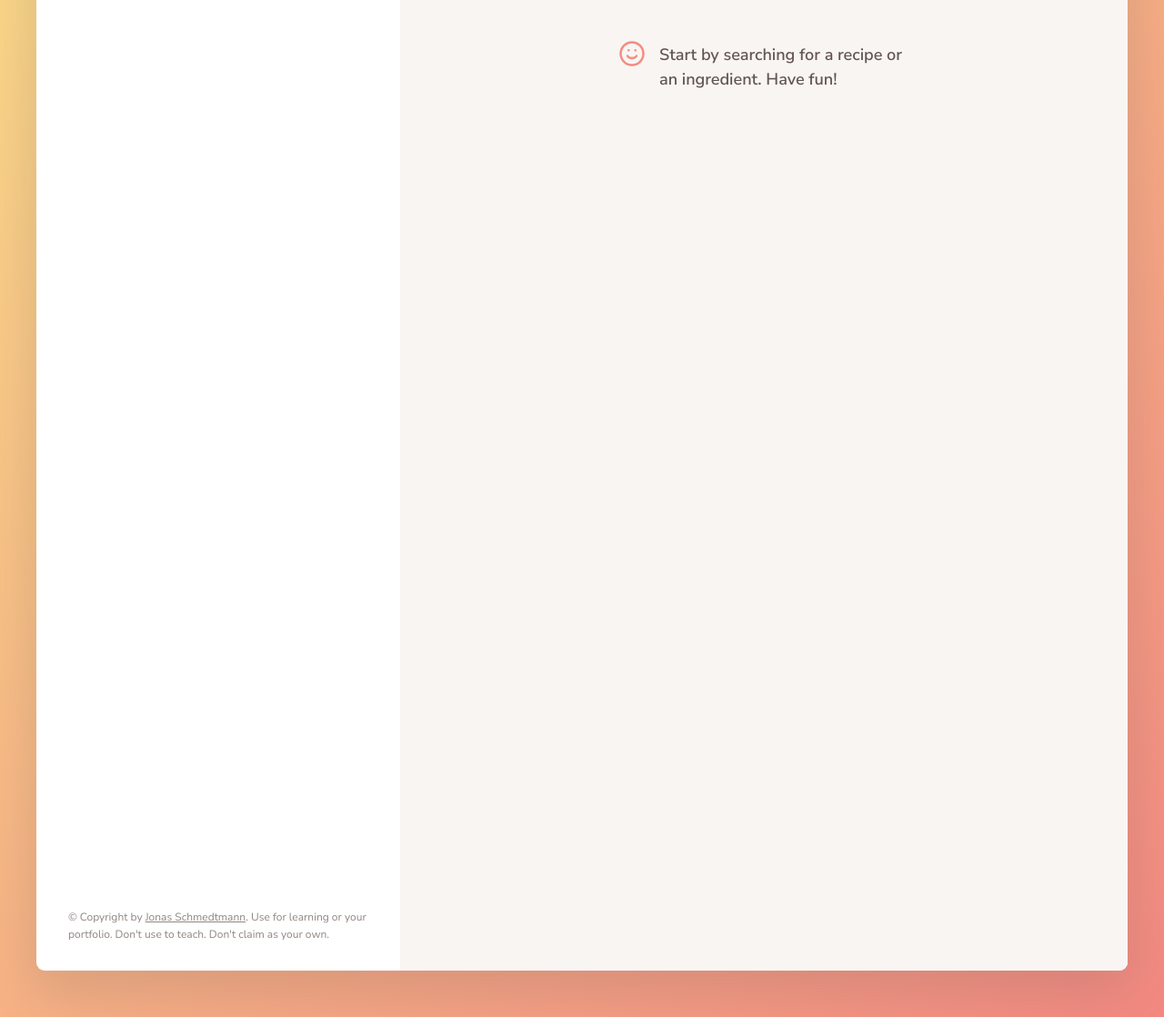
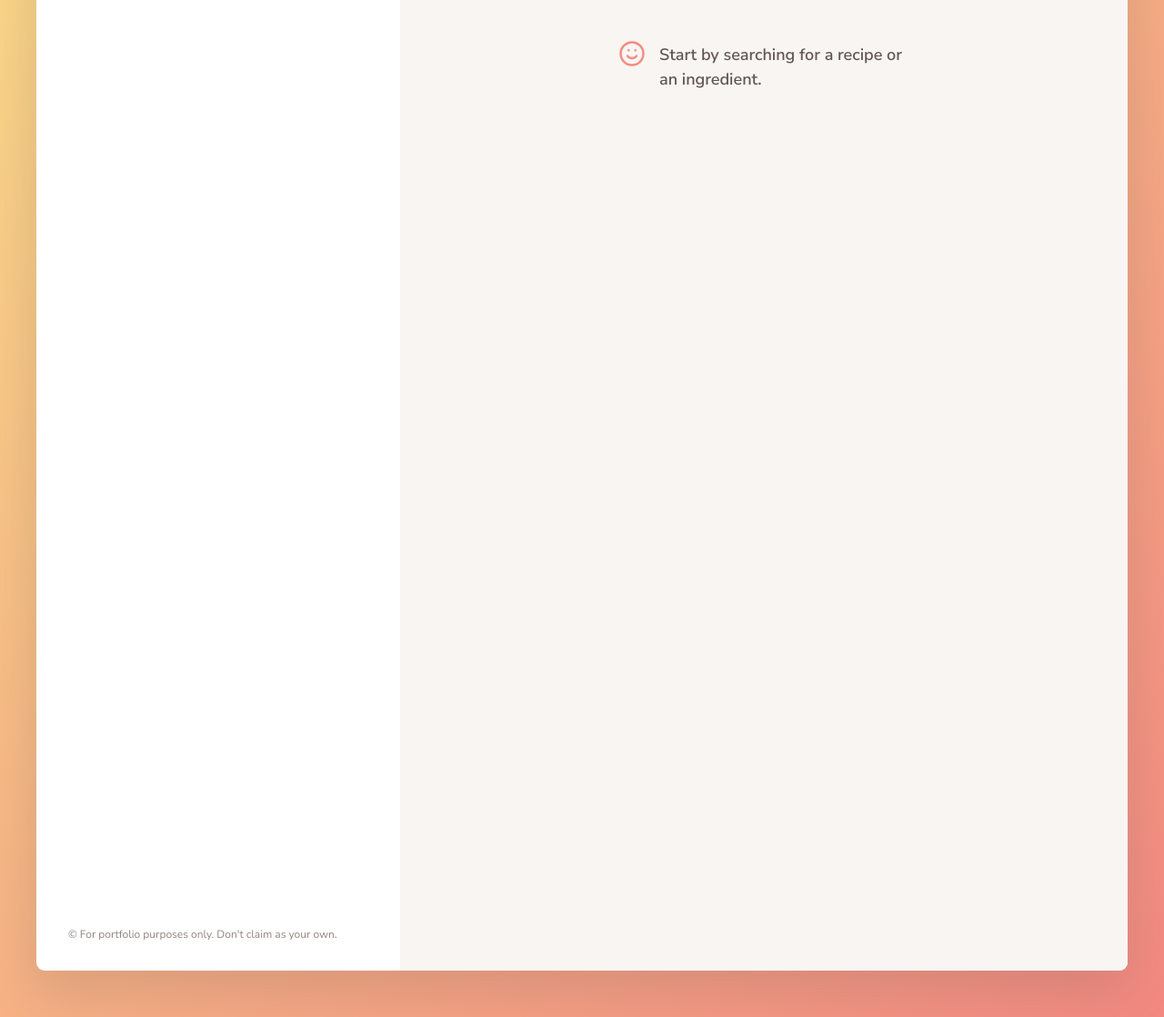
Before and after one commit to zzac0515/forkify, a website built with Parcel: page index.html in a window 1280 px wide. Shown: the part 154-1272 px from the top of the page at 91% size. Built offline with nearby package versions, Linux system fonts and the light colour scheme; files whose address does not match are found by name.

Commit message:
Portfolio update

```diff
--- a/index.html
+++ b/index.html
@@ -122,14 +122,7 @@
         </div>
 
         <p class="copyright">
-          &copy; Copyright by
-          <a
-            class="twitter-link"
-            target="_blank"
-            href="https://twitter.com/jonasschmedtman"
-            >Jonas Schmedtmann</a
-          >. Use for learning or your portfolio. Don't use to teach. Don't claim
-          as your own.
+          &copy; For portfolio purposes only. Don't claim as your own.
         </p>
       </div>
 
@@ -140,7 +133,7 @@
               <use href="src/img/icons.svg#icon-smile"></use>
             </svg>
           </div>
-          <p>Start by searching for a recipe or an ingredient. Have fun!</p>
+          <p>Start by searching for a recipe or an ingredient.</p>
         </div>
 
         <!-- <div class="spinner">
--- a/src/js/model.js
+++ b/src/js/model.js
@@ -39,7 +39,7 @@ export const loadRecipe = async function (id) {
       state.recipe.bookmarked = true;
     else state.recipe.bookmarked = false;
 
-    console.log(state.recipe);
+    // console.log(state.recipe);
   } catch (err) {
     console.error(`${err} 🤬🤬🤬`);
     throw err;
@@ -50,7 +50,6 @@ export const loadSearchResults = async function (query) {
   try {
     state.search.query = query;
     const data = await AJAX(`${API_URL}?search=${query}&key=${KEY}`);
-    console.log(data);
 
     state.search.results = data.data.recipes.map(rec => {
       return {
```
